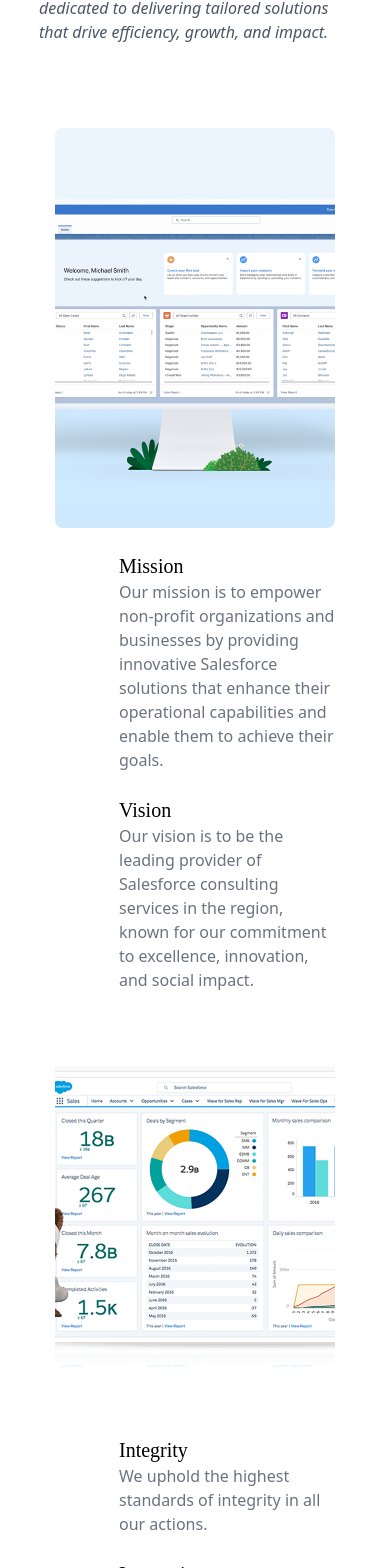
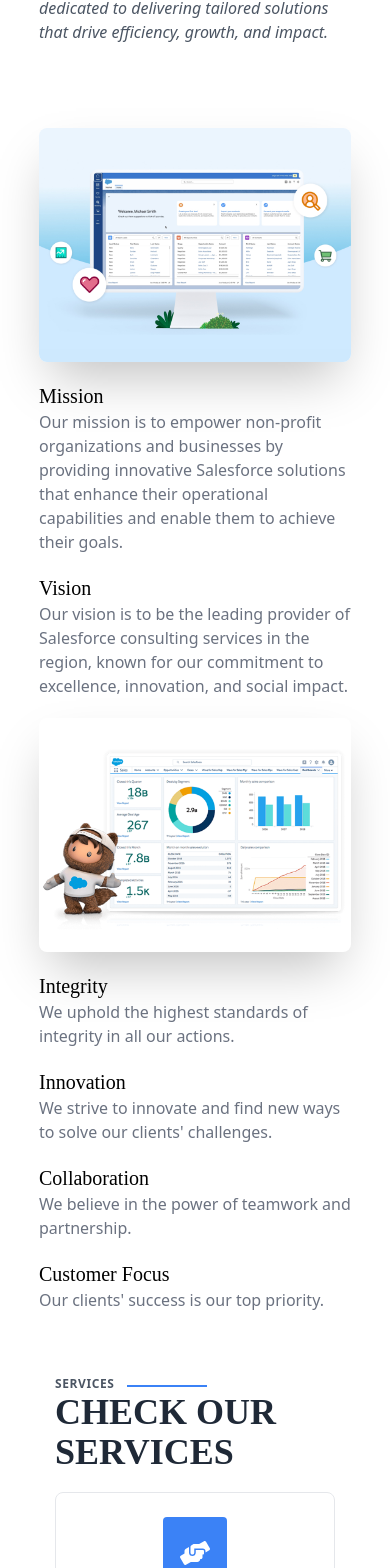
Before and after one commit to MuhammadSamiAhmad/SCS, a React (Create React App) app: page / in a window 390 px wide. Shown: the part 1160-2728 px from the top of the page. Built offline with nearby package versions, Linux system fonts and the light colour scheme.

Commit message:
Mobile and Alignment Updates

```diff
--- a/src/components/Values.js
+++ b/src/components/Values.js
@@ -1,65 +1,60 @@
 import React from "react";
-import AboutImg from "../assets/images/About_SCS_8.jpg.png";
+import ValuesImg from "../assets/images/About_SCS_8.jpg.png";
 
-const featuresData = [
+const valuesData = [
   {
-    icon: "bx bx-receipt",
     title: "Integrity",
     description:
       "We uphold the highest standards of integrity in all our actions.",
     delay: 150,
   },
   {
-    icon: "bx bx-cube-alt",
     title: "Innovation",
     description:
       "We strive to innovate and find new ways to solve our clients' challenges.",
     delay: 150,
   },
   {
-    icon: "bx bx-images",
     title: "Collaboration",
     description: "We believe in the power of teamwork and partnership.",
     delay: 150,
   },
   {
-    icon: "bx bx-shield",
     title: "Customer Focus",
     description: "Our clients' success is our top priority.",
     delay: 150,
   },
 ];
 
-const Features = () => {
+const Values = () => {
   return (
     <div className="contain" style={{ maxWidth: "80%", margin: "auto" }}>
-      <section id="features" className="features pt-5">
-        <div className="container mx-auto px-4" data-aos="fade-up">
-          <div className="flex flex-wrap flex-row-reverse">
-            <div
-              className="image w-full lg:w-1/2 bg-cover bg-center min-h-[400px] rounded-lg"
-              style={{ backgroundImage: `url(${AboutImg})` }}
-              data-aos="fade-right"
-            ></div>
+      <section id="values" className="values pt-5">
+        <div className="mx-auto" data-aos="fade-up">
+          <div className="flex flex-wrap flex-row-reverse items-center justify-between">
+            <img
+              src={ValuesImg}
+              className="w-full lg:w-5/12 rounded-lg shadow-2xl"
+              alt="Mission Img"
+            />
             <div
               className="w-full lg:w-1/2 flex flex-col justify-center"
               data-aos="fade-left"
               data-aos-delay="100"
             >
-              {featuresData.map((feature, index) => (
+              {valuesData.map((feature, index) => (
                 <div
                   key={index}
-                  className="icon-box mt-5"
                   data-aos="zoom-in"
                   data-aos-delay={feature.delay}
                 >
                   <h4
-                    className="text-xl mt-1 ml-16"
+                    className="text-xl mt-5"
                     style={{ fontFamily: "Righteous" }}
                   >
                     {feature.title}
                   </h4>
-                  <p className="text-base text-gray-500 ml-16">
+                  <p className="text-base text-gray-500">
                     {feature.description}
                   </p>
                 </div>
@@ -72,4 +67,4 @@
   );
 };
 
-export default Features;
+export default Values;
--- a/src/components/Vision.js
+++ b/src/components/Vision.js
@@ -1,16 +1,14 @@
 import React from "react";
-import AboutImg from "../assets/images/About_SCS_9.png.jpg";
+import VisionImg from "../assets/images/About_SCS_9.png.jpg";
 
-const featuresData = [
+const visionData = [
   {
-    icon: "bx bx-receipt",
     title: "Mission",
     description:
       "Our mission is to empower non-profit organizations and businesses by providing innovative Salesforce solutions that enhance their operational capabilities and enable them to achieve their goals.",
     delay: 150,
   },
   {
-    icon: "bx bx-cube-alt",
     title: "Vision",
     description:
       "Our vision is to be the leading provider of Salesforce consulting services in the region, known for our commitment to excellence, innovation, and social impact.",
@@ -18,36 +16,35 @@
   },
 ];
 
-const Features = () => {
+const Vision = () => {
   return (
     <div className="contain" style={{ maxWidth: "80%", margin: "auto" }}>
-      <section id="features" className="features pt-5">
-        <div className="container mx-auto px-4" data-aos="fade-up">
-          <div className="flex flex-wrap">
-            <div
-              className="image w-full lg:w-1/2 bg-cover bg-center min-h-[400px] rounded-lg"
-              style={{ backgroundImage: `url(${AboutImg})` }}
-              data-aos="fade-right"
-            ></div>
+      <section id="vision" className="vision pt-5">
+        <div className="mx-auto" data-aos="fade-up">
+          <div className="flex flex-wrap flex-row items-center justify-between">
+            <img
+              src={VisionImg}
+              className="w-full lg:w-5/12 rounded-lg shadow-2xl"
+              alt="Mission Img"
+            />
             <div
               className="w-full lg:w-1/2 flex flex-col justify-center"
               data-aos="fade-left"
               data-aos-delay="100"
             >
-              {featuresData.map((feature, index) => (
+              {visionData.map((feature, index) => (
                 <div
                   key={index}
-                  className="icon-box mt-5"
                   data-aos="zoom-in"
                   data-aos-delay={feature.delay}
                 >
                   <h4
-                    className="text-xl mt-1 ml-16"
+                    className="text-xl mt-5"
                     style={{ fontFamily: "Righteous" }}
                   >
                     {feature.title}
                   </h4>
-                  <p className="text-base text-gray-500 ml-16">
+                  <p className="text-base text-gray-500">
                     {feature.description}
                   </p>
                 </div>
@@ -60,4 +57,4 @@
   );
 };
 
-export default Features;
+export default Vision;
--- a/src/components/WhyUs.js
+++ b/src/components/WhyUs.js
@@ -4,25 +4,21 @@
 
 const featuresData = [
   {
-    icon: "bx bx-receipt",
     title: "Expertise",
     description: "Extensive experience in Salesforce solutions.",
     delay: 150,
   },
   {
-    icon: "bx bx-cube-alt",
     title: "Customized Solutions",
     description: "Tailored services to meet your specific needs.",
     delay: 150,
   },
   {
-    icon: "bx bx-images",
     title: "Commitment to Non-Profits",
     description: "A strong focus on supporting non-profit organizations.",
     delay: 150,
   },
   {
-    icon: "bx bx-shield",
     title: "Proven Track Record",
     description: "Numerous satisfied clients and successful projects",
     delay: 150,
@@ -32,7 +28,7 @@
 export default function WhyUs() {
   return (
     <div className="contain" style={{ maxWidth: "80%", margin: "auto" }}>
-      <section id="features" className="features pt-5">
+      <section id="whyUs" className="whyUs pt-5">
         <div className="container mx-auto px-4" data-aos="fade-up">
           <div className="section-title mb-7" data-aos="fade-right">
             <div className="flex flex-row items-center mt-3">
@@ -48,12 +44,12 @@
               REASONS TO CHOOSE US
             </h4>
           </div>
-          <div className="flex flex-wrap">
-            <div
-              className="image w-full lg:w-1/2 bg-cover bg-center min-h-[400px] rounded-lg"
-              style={{ backgroundImage: `url(${AboutImg})` }}
-              data-aos="fade-right"
-            ></div>
+          <div className="flex flex-wrap flex-row items-center justify-between">
+            <img
+              src={AboutImg}
+              className="w-full lg:w-5/12 rounded-lg shadow-2xl"
+              alt="Mission Img"
+            />
             <div
               className="w-full lg:w-1/2 flex flex-col justify-center"
               data-aos="fade-left"
@@ -62,20 +58,16 @@
               {featuresData.map((feature, index) => (
                 <div
                   key={index}
-                  className="icon-box mt-5"
                   data-aos="zoom-in"
                   data-aos-delay={feature.delay}
                 >
-                  <i
-                    className={`${feature.icon} text-yellow-500 text-6xl float-left`}
-                  ></i>
                   <h4
-                    className="text-xl mt-1 ml-16"
+                    className="text-xl mt-5"
                     style={{ fontFamily: "Righteous" }}
                   >
                     {feature.title}
                   </h4>
-                  <p className="text-base text-gray-500 ml-16">
+                  <p className="text-base text-gray-500">
                     {feature.description}
                   </p>
                 </div>
```
